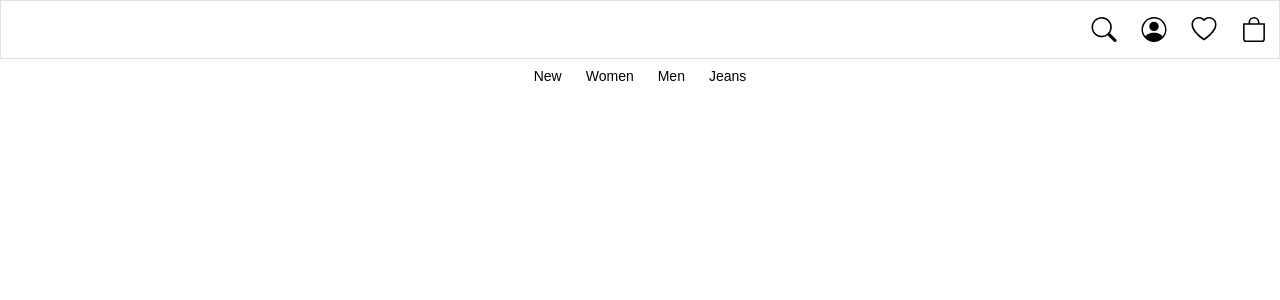
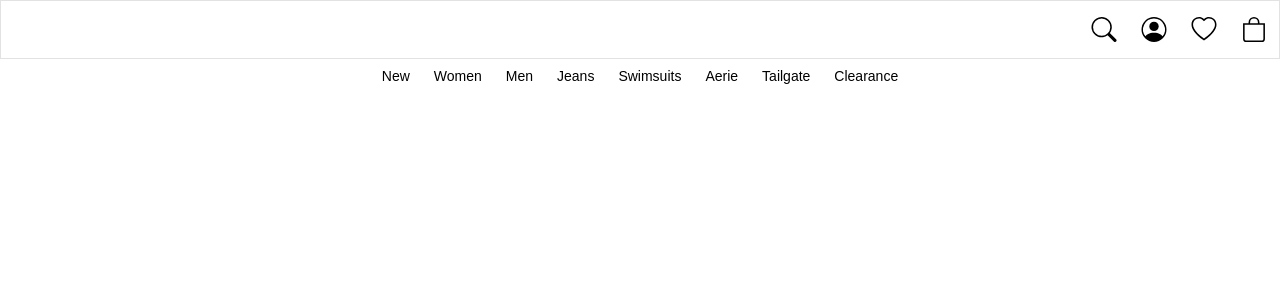
Before and after one commit to Caroline-E-Reynolds/CS230, an Angular app: page / in a window 1280 px wide. Shown: the top 300 px of the page. Built offline with nearby package versions, Linux system fonts and the light colour scheme.

Commit message:
Added to top-navbar

```diff
--- a/src/app/header/top-nav-bar.component.html
+++ b/src/app/header/top-nav-bar.component.html
@@ -28,12 +28,7 @@
     <li> <a href='#'>Women</a>
 
         <ul>
-            <li><a href='#'>Munchies</a>
-            </li>
-            <li><a href='#'>Etiquette</a>
-            </li>
-            <li><a href='#'>Lifestyle</a>
-            </li>
+            <li><a href='#'>Categories</a>
         </ul>
     </li>
     <li> <a href='#'>Men</a>
@@ -42,5 +37,17 @@
     <li> <a href='#'>Jeans</a>
 
     </li>
+    <li> <a href='#'>Swimsuits</a>
+
+    </li>
+    <li> <a href='#'>Aerie</a>
+
+    </li>
+    <li> <a href='#'>Tailgate</a>
+
+    </li>
+    <li> <a href='#'>Clearance</a>
+
+    </li>
  </ul>
 </div>
```
